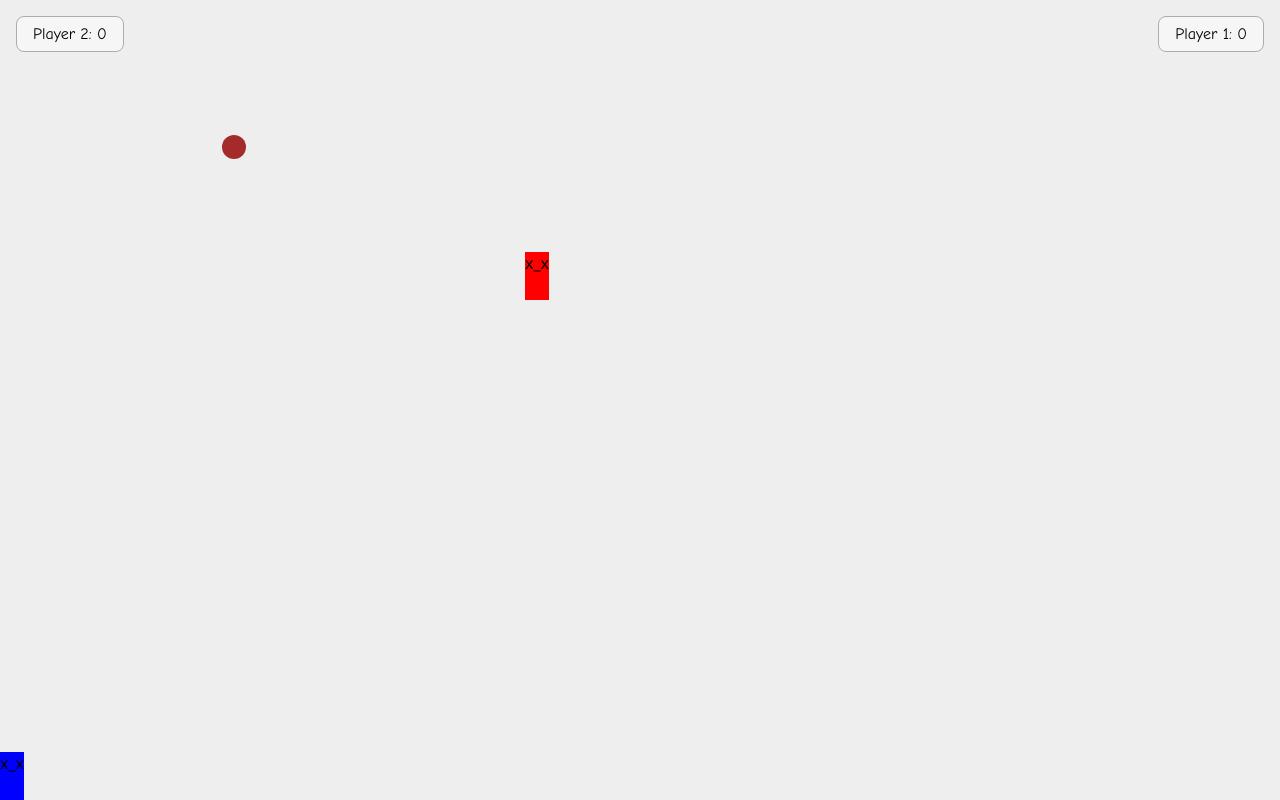
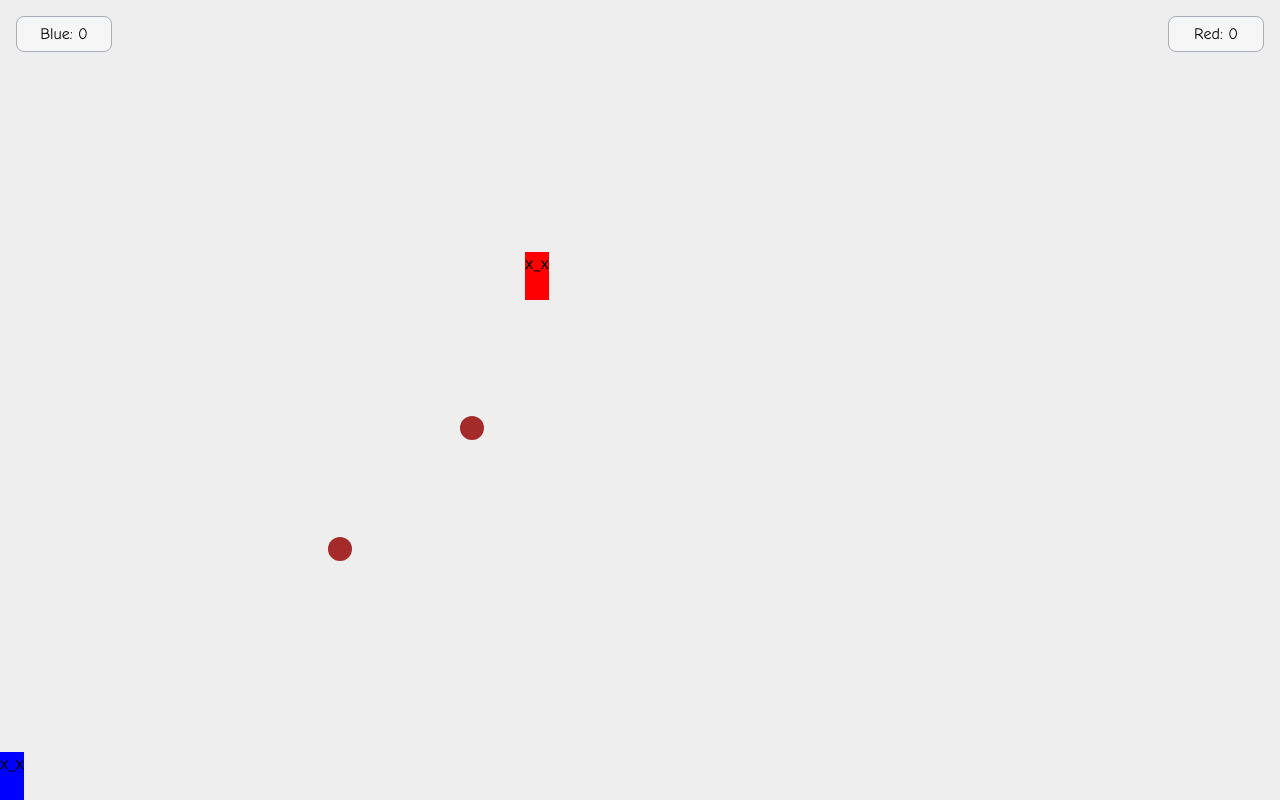
Before and after one commit to nbohling/dot-race, a website with bundled scripts: page index.html in a window 1280 px wide. Built offline with nearby package versions, Linux system fonts and the light colour scheme.

Commit message:
works, no menu

```diff
--- a/dot.mjs
+++ b/dot.mjs
@@ -6,15 +6,19 @@ class Dot {
             this._element.classList.add('dot');
             this._parent = parent;
             this._parent.appendChild(this._element);
-            this._position = {
-                x: Math.random() * (this._parent.offsetWidth - 24),
-                y: Math.random() * (this._parent.offsetHeight - 24)
-            };
-            this._element.style.bottom = `${this._position.x}px`;
-            this._element.style.left = `${this._position.y}px`;
+            this.relocate()
             this._radius = this._element.offsetWidth / 2;
-            console.log(this._radius);
+            // console.log(this._radius);
         }
+    }
+
+    relocate () {
+        this._position = {
+            x: Math.random() * (this._parent.offsetWidth - 24),
+            y: Math.random() * (this._parent.offsetHeight - 24)
+        };
+        this._element.style.bottom = `${this._position.y}px`;
+        this._element.style.left = `${this._position.x}px`;
     }
 
     isTouchingCar (car) {
@@ -27,7 +31,7 @@ class Dot {
         for (const corner of car.corners) {
             // console.log('corner   ', corner)
             // console.log('distance ', ((center.x - corner.x) ** 2) + ((center.y - corner.y) ** 2))
-            if (Math.pow(this._radius) >= (center.x - corner.x) + (center.y - corner.y)) {
+            if ((this._radius ** 2) >= ((center.x - corner.x) ** 2) + ((center.y - corner.y) ** 2)) {
                 return true;
             }
         }
--- a/dotRace.js
+++ b/dotRace.js
@@ -11,6 +11,11 @@ const player2Score = document.querySelector("#player-two-score .score");
 const car1 = new Car(gameboard, car1Element, [0, 0]);
 const car2 = new Car(gameboard, car2Element, [525, 500]);
 const dots = [];
+const totalDots = 1;
+
+for (let i = 0; i <= totalDots; i++) {
+    dots.push(new Dot(gameboard));
+}
 
 const update = () => {
     car1.update();
@@ -19,23 +24,24 @@ const update = () => {
 }
 
 const checkDots = () => {
-    console.log('checking dots')
     for (const dot of dots) {
         if (dot._isActive) {
             if (dot.isTouchingCar(car1)) {
-                dot.disappear();
+                dot.relocate();
                 incrementElement(player1Score);
             } else if (dot.isTouchingCar(car2)) {
-                dot.disappear();
+                dot.relocate();
                 incrementElement(player2Score);
             }
         }
     }
 }
 
+const createDot = () => {
+    dots.push(new Dot());
+}
+
 const incrementElement = (score) => {
-    console.log(score.innerHTML);
-    console.log(typeof score.innerHTML);
     score.innerHTML = Number(score.innerHTML) + 1;
 }
 
@@ -103,7 +109,7 @@ const keyUpHandler = (event) => {
     }
 }
 
-setTimeout(() => dots.push(new Dot(gameboard)), 1000);
+// setTimeout(() => dots.push(new Dot(gameboard)), 1000);
 
 document.onkeydown = keyDownHandler;
 document.onkeyup = keyUpHandler;
--- a/index.html
+++ b/index.html
@@ -13,8 +13,8 @@
 <body>
     <div id="gameboard">
         <div class="scores">
-            <div class="scorecard left"><p id="player-one-score">Player 2: <span class="score">0</span></p></div>
-            <div class="scorecard right"><p id="player-two-score">Player 1: <span class="score">0</span></p></div>
+            <div class="scorecard left"><p id="player-one-score">Blue: <span class="score">0</span></p></div>
+            <div class="scorecard right"><p id="player-two-score">Red: <span class="score">0</span></p></div>
         </div>
         <div class="car" id="player-one"></div>
         <div class="car" id="player-two"></div>
--- a/style.css
+++ b/style.css
@@ -40,6 +40,8 @@ h1 {
     background-color: rgba(255, 255, 255, 0.5);
     margin: 1rem;
     border-radius: 0.5rem;
+    width: 6rem;
+    text-align: center;
 }
 
 .scorecard p,
```
